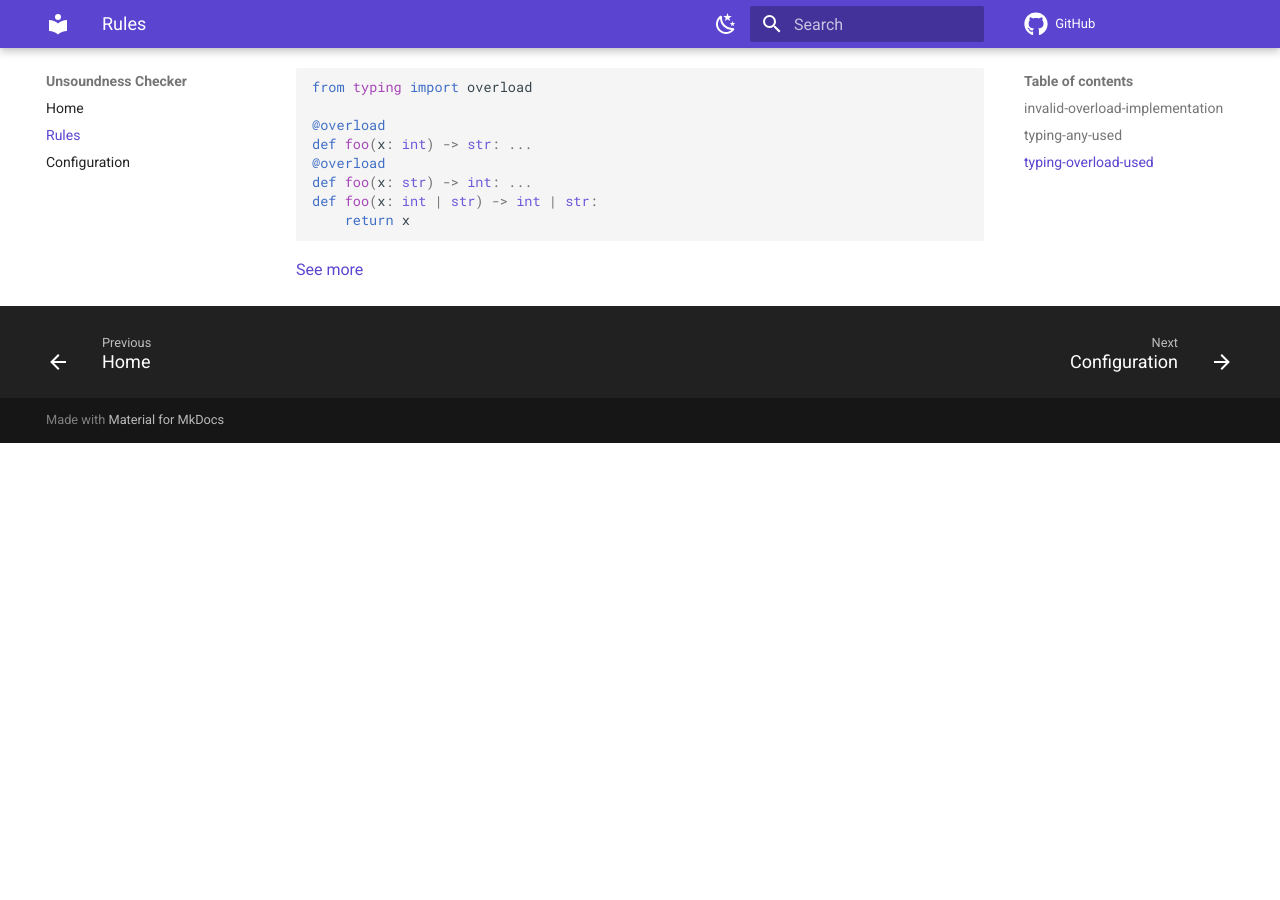
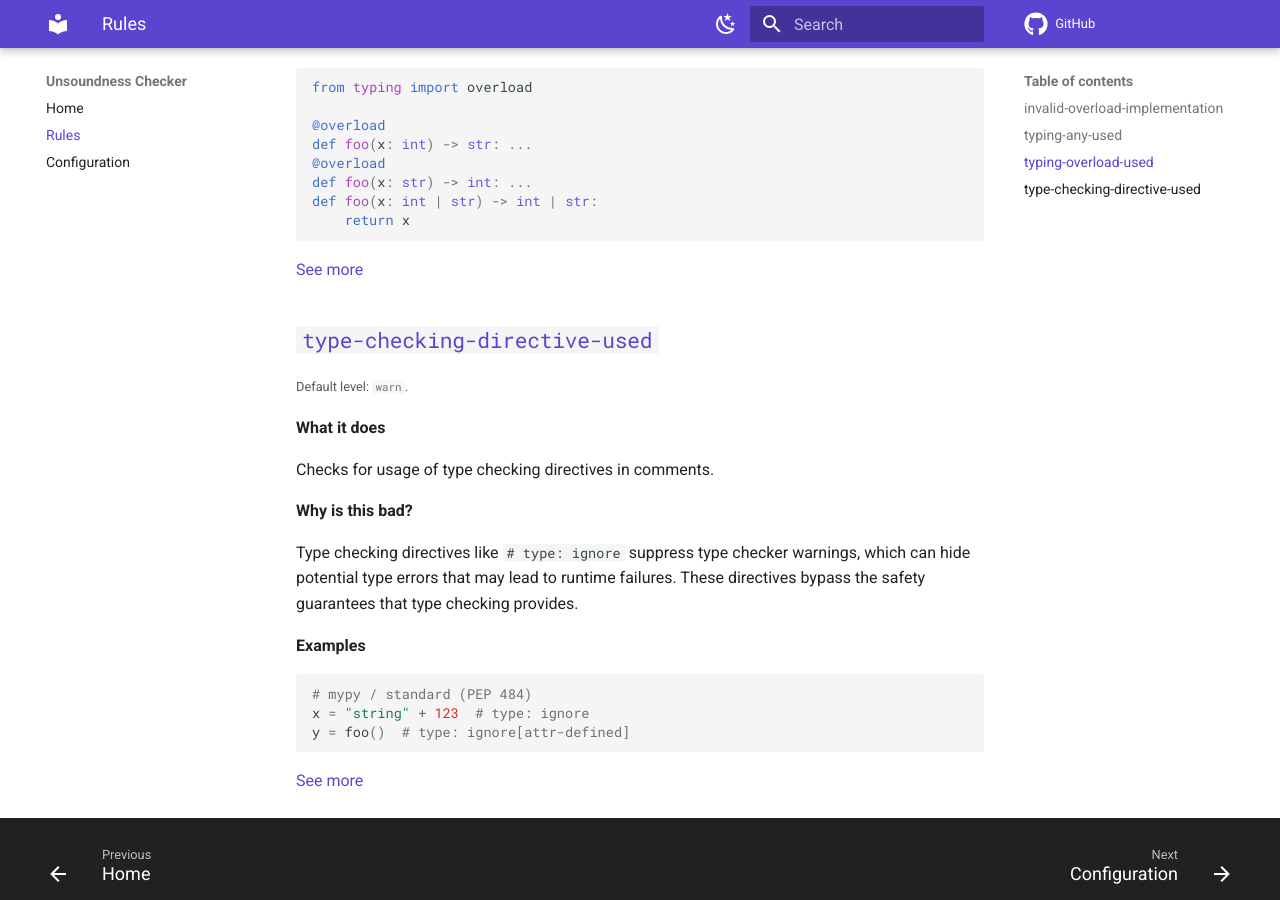
Before and after one commit to MatthewMckee4/unsoundness-checker, an MkDocs documentation site: the page built from docs/rules.md, in a window 1280 px wide and 900 px high, scrolled down 1549 px. Built offline with MkDocs 1.6.1 and Material for MkDocs 9.7.7, drawn with Linux system fonts in a browser that asks for light colours; comment, search, counter and statistics services are not loaded; before the commit the page ends 1992 px from its top, so only the background shows below that.

Commit message:
Add rule for checking if type checking directives are used (#37)
## Summary

Resolves #30.

We now can emit warnings for usages of `# type: ignore` and other type
checking directives

## Test Plan

Added documentation page for snapshotting

````diff
--- a/Cargo.toml
+++ b/Cargo.toml
@@ -27,8 +27,10 @@ pretty_assertions = "1.4.1"
 pulldown-cmark = "0.12.0"
 regex = "1.11.1"
 ruff_db = { git = "https://github.com/MatthewMckee4/ruff/", branch = "unsoundness-checker", features = ["os"] }
+ruff_linter = { git = "https://github.com/MatthewMckee4/ruff/", branch = "unsoundness-checker" }
 ruff_macros = { git = "https://github.com/MatthewMckee4/ruff/", branch = "unsoundness-checker" }
 ruff_python_ast = { git = "https://github.com/MatthewMckee4/ruff/", branch = "unsoundness-checker" }
+ruff_python_index = { git = "https://github.com/MatthewMckee4/ruff/", branch = "unsoundness-checker" }
 ruff_python_parser = { git = "https://github.com/MatthewMckee4/ruff/", branch = "unsoundness-checker" }
 ruff_text_size = { git = "https://github.com/MatthewMckee4/ruff/", branch = "unsoundness-checker" }
 rustc-hash = "2.1.1"
--- a/docs/rules.md
+++ b/docs/rules.md
@@ -87,3 +87,29 @@ def foo(x: int | str) -> int | str:
 ```
 
 [See more](rules/typing_overload_used.md)
+
+## `type-checking-directive-used`
+
+<small>
+Default level: `warn`.
+</small>
+
+**What it does**
+
+Checks for usage of type checking directives in comments.
+
+**Why is this bad?**
+
+Type checking directives like `# type: ignore` suppress type checker warnings,
+which can hide potential type errors that may lead to runtime failures.
+These directives bypass the safety guarantees that type checking provides.
+
+**Examples**
+
+```python
+# mypy / standard (PEP 484)
+x = "string" + 123  # type: ignore
+y = foo()  # type: ignore[attr-defined]
+```
+
+[See more](rules/type_checking_directive_used.md)
````
Also changed, not shown: crates/unsoundness_checker/resources/rules/type_checking_directive_used.md (added, +76 -0 lines), 13 other files.
